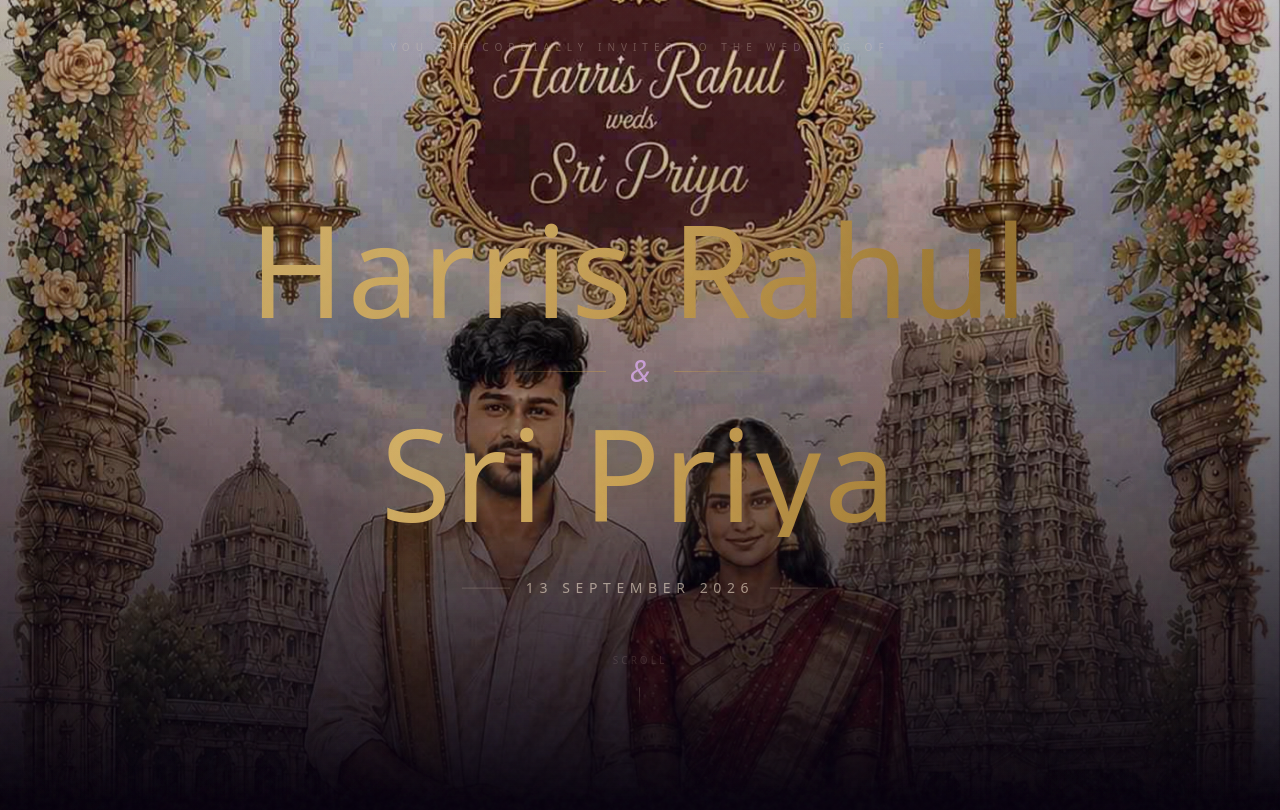
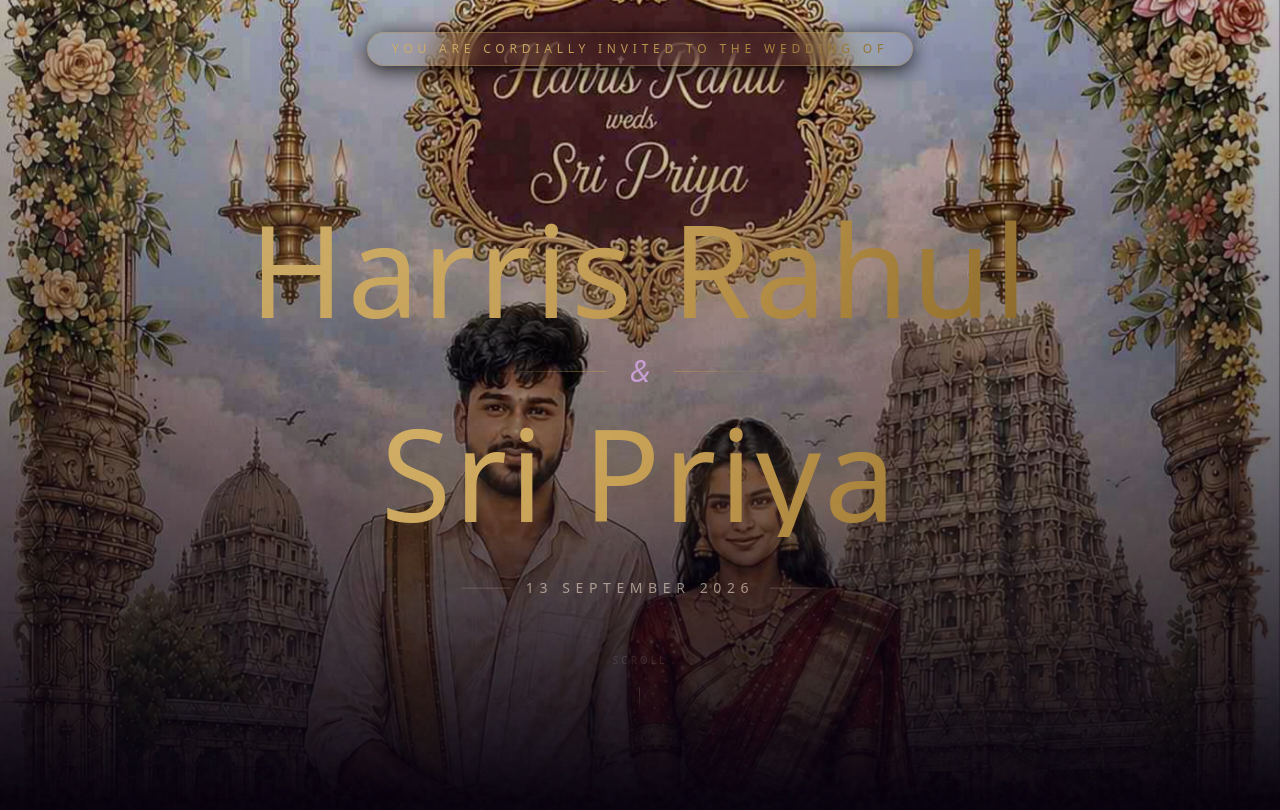
Before and after one commit to maheshwaran101002/HarrisRahul-and-SriPriya, a Next.js app: page / in a window 1280 px wide. Both pictures are taken after a click on the button "OPEN INVITATION". Shown: the top 810 px of the page. Built offline with nearby package versions, Linux system fonts and the light colour scheme.

Commit message:
Make top invitation header badge prominent with gold gradient and backdrop blur

```diff
--- a/src/components/HeroSection.tsx
+++ b/src/components/HeroSection.tsx
@@ -45,14 +45,14 @@ export default function HeroSection() {
 
         {/* Scrolling invitation line at top */}
         <motion.div
-          initial={{ opacity: 0 }}
-          animate={{ opacity: 1 }}
-          transition={{ delay: 1, duration: 2 }}
-          className="absolute top-6 sm:top-10 left-0 right-0 z-30 text-center"
+          initial={{ opacity: 0, y: -10 }}
+          animate={{ opacity: 1, y: 0 }}
+          transition={{ delay: 0.5, duration: 1.5 }}
+          className="absolute top-5 sm:top-8 left-0 right-0 z-30 text-center px-4"
         >
-          <p className="text-champagne/30 uppercase tracking-[0.4em] sm:tracking-[0.6em] text-[9px] sm:text-[10px] font-sans">
+          <span className="inline-block text-gold-gradient font-sans font-medium uppercase tracking-[0.2em] sm:tracking-[0.4em] text-[10px] sm:text-xs bg-void/70 backdrop-blur-md px-4 sm:px-6 py-1.5 sm:py-2 rounded-full border border-antique-gold/40 shadow-[0_4px_20px_rgba(0,0,0,0.8)]">
             You are cordially invited to the wedding of
-          </p>
+          </span>
         </motion.div>
 
         {/* Main typography */}
```
